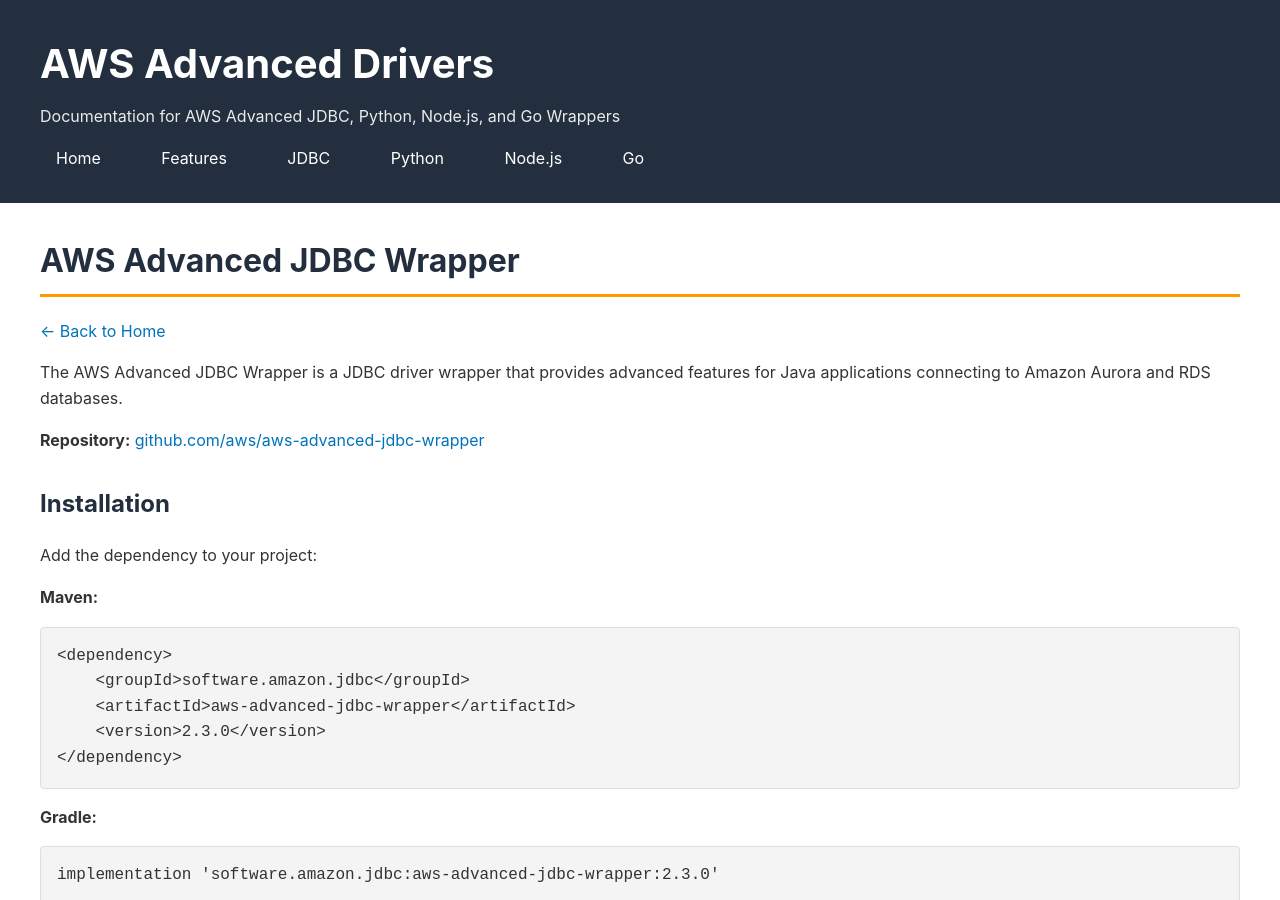
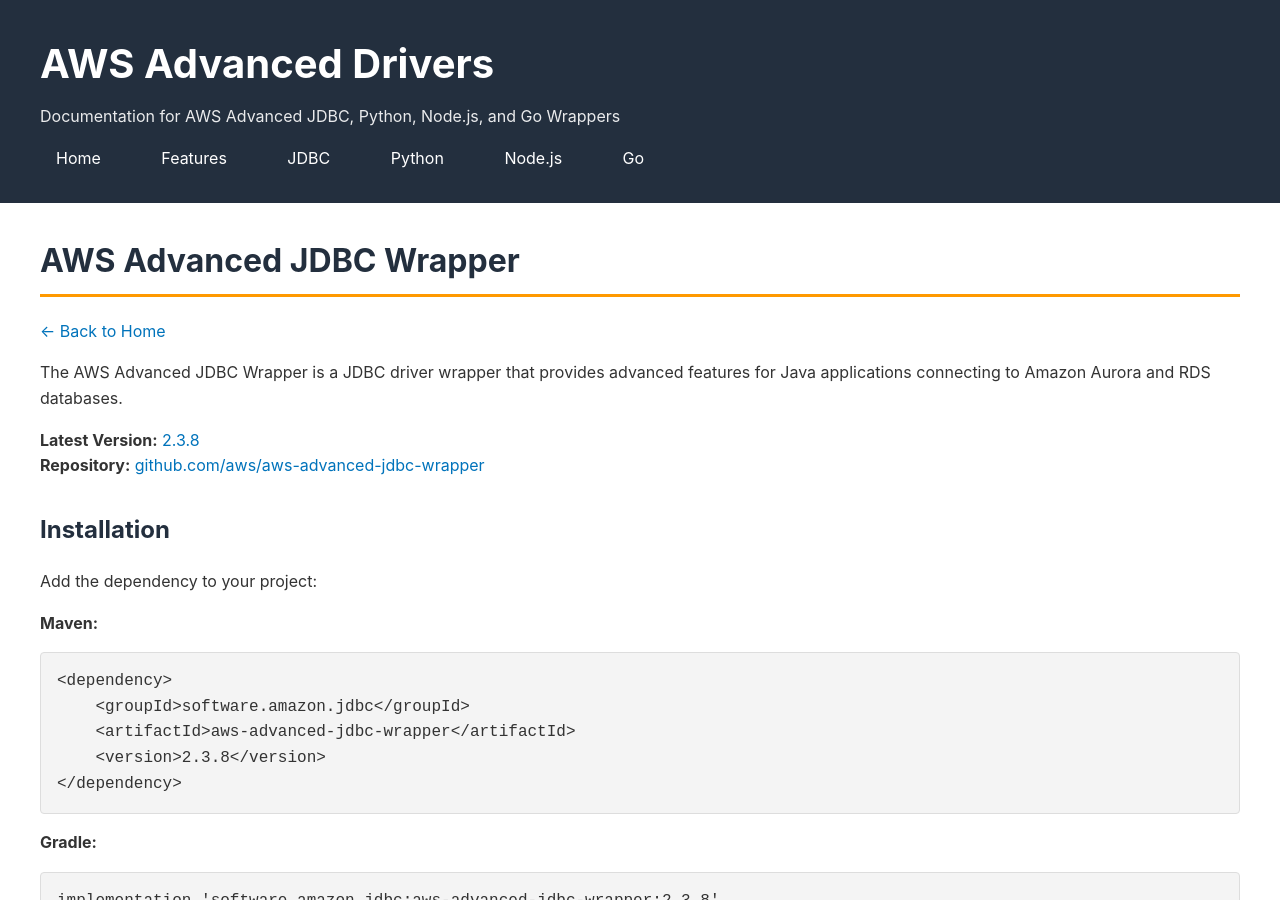
Before and after one commit to aws/aws-advanced-drivers, a Jekyll site: the page built from jdbc.md, in a window 1280 px wide and 900 px high. Built offline with Jekyll 4.4.1, drawn with Linux system fonts in a browser that asks for light colours; some of the changed text lies outside the part shown.

Commit message:
added version numbers to each driver page

````diff
--- a/jdbc.md
+++ b/jdbc.md
@@ -9,6 +9,7 @@ title: AWS Advanced JDBC Wrapper
 
 The AWS Advanced JDBC Wrapper is a JDBC driver wrapper that provides advanced features for Java applications connecting to Amazon Aurora and RDS databases.
 
+**Latest Version:** [2.3.8](https://github.com/aws/aws-advanced-jdbc-wrapper/releases/tag/2.3.8)
 **Repository:** [github.com/aws/aws-advanced-jdbc-wrapper](https://github.com/aws/aws-advanced-jdbc-wrapper)
 
 ## Installation
@@ -20,13 +21,13 @@ Add the dependency to your project:
 <dependency>
     <groupId>software.amazon.jdbc</groupId>
     <artifactId>aws-advanced-jdbc-wrapper</artifactId>
-    <version>2.3.0</version>
+    <version>2.3.8</version>
 </dependency>
 ```
 
 **Gradle:**
 ```gradle
-implementation 'software.amazon.jdbc:aws-advanced-jdbc-wrapper:2.3.0'
+implementation 'software.amazon.jdbc:aws-advanced-jdbc-wrapper:2.3.8'
 ```
 
 ## Quick Start
````
Also changed, not shown: go.md (+1 -0 lines), nodejs.md (+1 -0 lines), python.md (+1 -0 lines).
